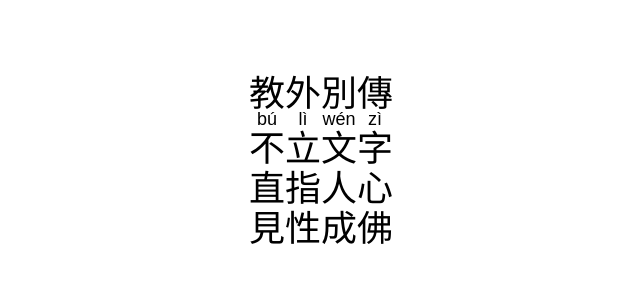
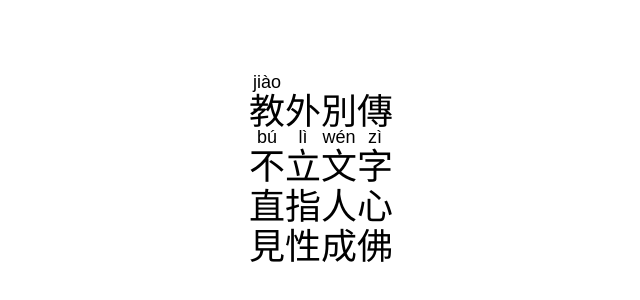
Before and after one commit to anreyw/anrey.wang, a Next.js app: page / in a window 1280 px wide. Shown: the part 118-418 px from the top of the page, without its empty margins (319-959 px from the left). Built offline with nearby package versions, Linux system fonts and the light colour scheme; a web font is replaced by a local one.

Commit message:
Add ruby pinyin for 教

```diff
--- a/src/app/page.tsx
+++ b/src/app/page.tsx
@@ -4,7 +4,10 @@ export default function Page(): JSX.Element {
   return (
     <div className="mt-48 flex justify-center px-12">
       <p className="text-4xl" lang="zh">
-        教外別傳
+        <ruby>
+          教<rt>jiào</rt>
+        </ruby>
+        外別傳
         <br />
         <ruby>
           不<rt>bú</rt>
```
